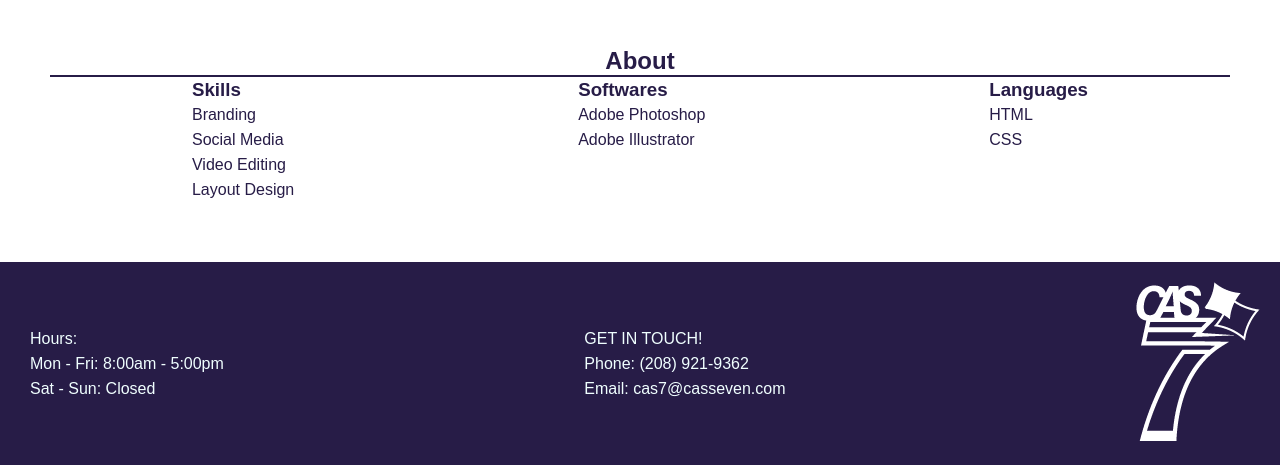
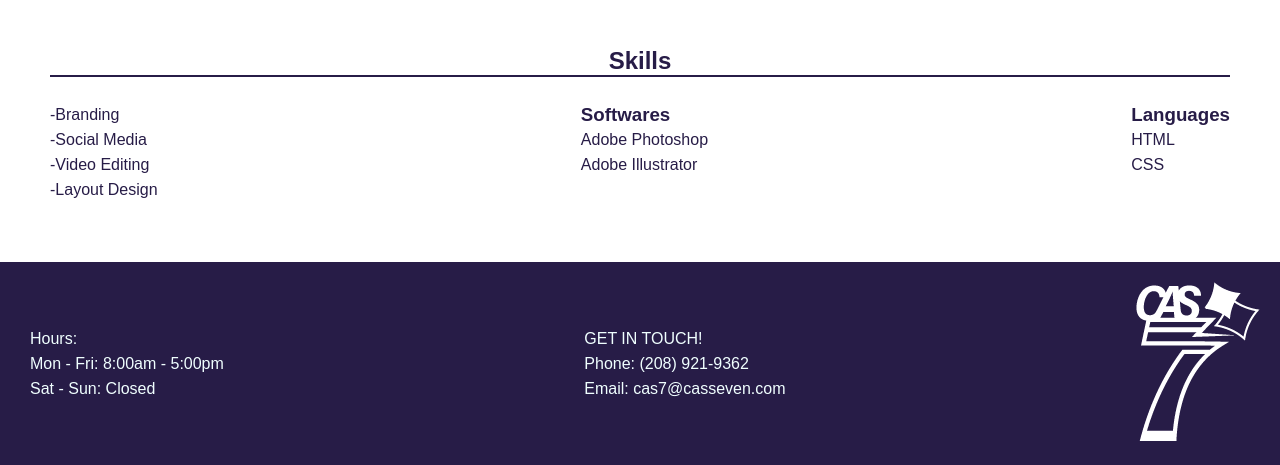
Before and after one commit to cassevven/casseven-portfolio, a website: page public/portfolio.html in a window 1280 px wide. Shown: the part 975-1440 px from the top of the page. Drawn offline with nearby package versions, Linux system fonts and the light colour scheme; files that its build step writes are made by us from their sources; a web font is replaced by a local one.

Commit message:
layout fixes

```diff
--- a/public/portfolio.html
+++ b/public/portfolio.html
@@ -14,9 +14,8 @@
         <img src="./img/logotext.png" width="200">
         </div>
         <div class="nav">
-          <a style="text-decoration: none" href="#">About</a>
+          <a style="text-decoration: none" href="#">Home</a>
           <a style="text-decoration: none" href="gallery.html">Gallery</a>
-          <a style="text-decoration: none" href="#">Contact</a>
         </div>
     </header>
     <div class="main">
@@ -37,15 +36,15 @@
       </div>
 
       <div class="right">
-        <div class="hr"><h2>About</h2>
+        <div class="hr"><h2>Skills</h2>
         <hr style="height:2px;border-width:0;background-color: #271c47"></div>
         <div class="skills">
         <ul class="list">
-          <li><h3>Skills</h3></li>
-          <li>Branding</li>
-          <li>Social Media</li>
-          <li>Video Editing</li>
-          <li>Layout Design</li>
+          <li><h3></h3></li>
+          <li>-Branding</li>
+          <li>-Social Media</li>
+          <li>-Video Editing</li>
+          <li>-Layout Design</li>
         </ul>
         <ul class="list">
           <li><h3>Softwares</h3></li>
--- a/src/style.scss
+++ b/src/style.scss
@@ -54,6 +54,10 @@ a:hover {
   padding: 30px;
 }
 
+.hr {
+padding-bottom: 25px;
+}
+
 .right {
   display: flex;
   flex-direction: column;
@@ -65,7 +69,7 @@ a:hover {
 .skills {
   display: flex;
   flex-direction: row;
-  justify-content:space-around;
+  justify-content:space-between;
   text-align: center;
 }
 
```
Also changed, not shown: public/gallery.html (+1 -2 lines), 1 other file.
